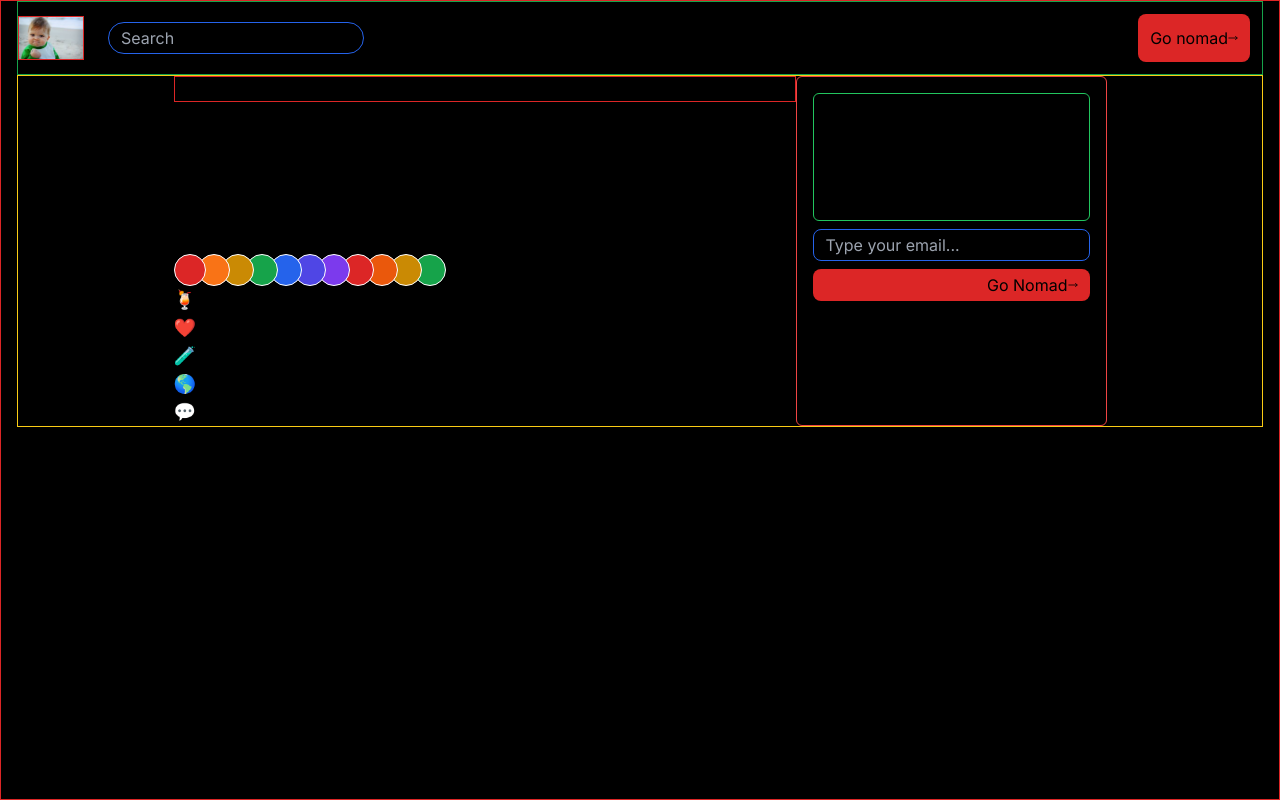
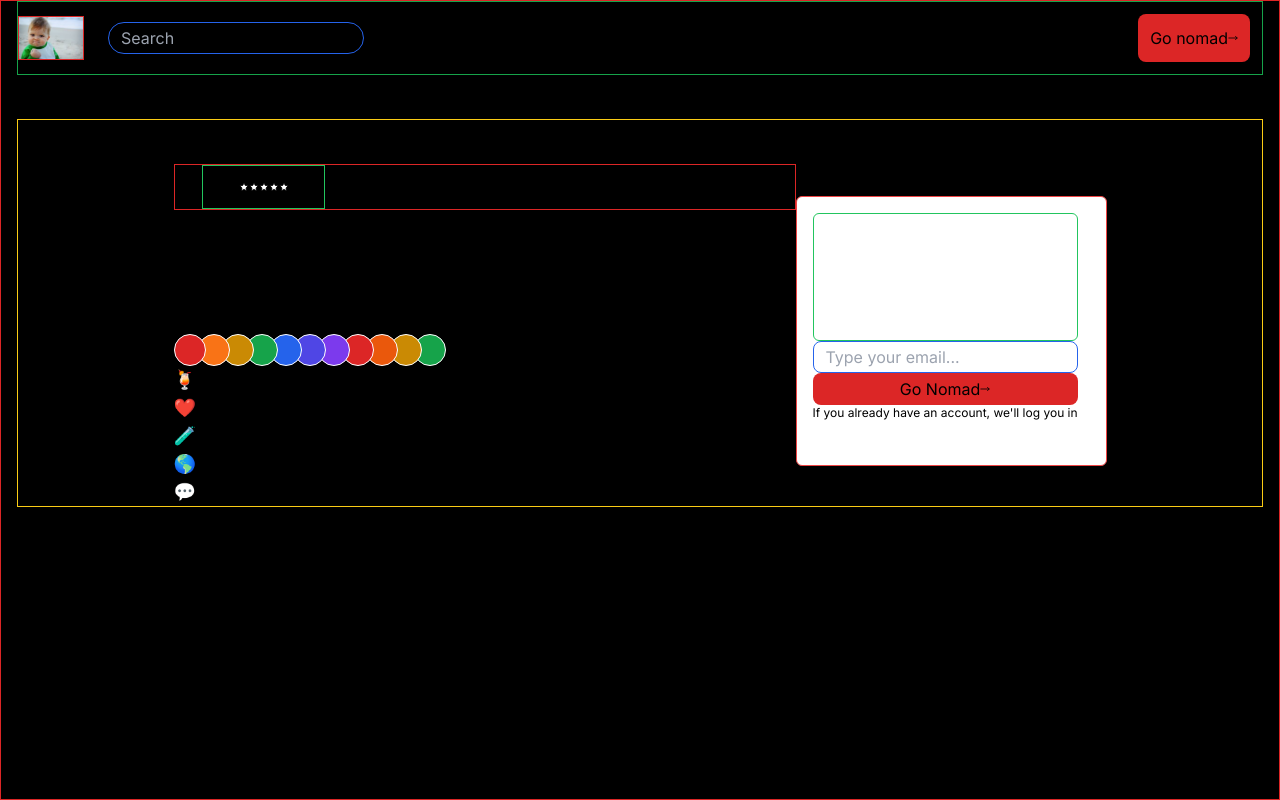
Before and after one commit to KingArthamus/nomad-list-clone, a Next.js app: page / in a window 1280 px wide. Built offline with nearby package versions, Linux system fonts and the light colour scheme.

Commit message:
finishing sidebar and olive branch

```diff
--- a/app/page.js
+++ b/app/page.js
@@ -54,19 +54,108 @@ export default function Home() {
           </button>
         </div>
       </div>
-      <div className="parent border flex border-yellow-400 w-full justify-center">
+      <div className="parent border flex border-yellow-400 w-full justify-center mt-11 pt-11">
         <div className="flex flex-col w-1/2">
-          <div className="border border-red-600"> img </div>
+          <div className="border border-red-600 flex">
+            <div>img</div>
+            <div className="border border-green-500 flex flex-col w-1/8 text-xs text-center">
+              #1 nomad community
+              <div className="flex justify-center">
+                <div>
+                  <svg
+                    xmlns="http://www.w3.org/2000/svg"
+                    width="10"
+                    height="10"
+                    viewBox="0 0 24 24"
+                    fill="white"
+                    stroke="currentColor"
+                    stroke-width="2"
+                    stroke-linecap="round"
+                    stroke-linejoin="round"
+                    class="lucide lucide-star"
+                  >
+                    <polygon points="12 2 15.09 8.26 22 9.27 17 14.14 18.18 21.02 12 17.77 5.82 21.02 7 14.14 2 9.27 8.91 8.26 12 2" />
+                  </svg>
+                </div>
+                <div>
+                  <svg
+                    xmlns="http://www.w3.org/2000/svg"
+                    width="10"
+                    height="10"
+                    viewBox="0 0 24 24"
+                    fill="white"
+                    stroke="currentColor"
+                    stroke-width="2"
+                    stroke-linecap="round"
+                    stroke-linejoin="round"
+                    class="lucide lucide-star"
+                  >
+                    <polygon points="12 2 15.09 8.26 22 9.27 17 14.14 18.18 21.02 12 17.77 5.82 21.02 7 14.14 2 9.27 8.91 8.26 12 2" />
+                  </svg>
+                </div>
+                <div>
+                  <svg
+                    xmlns="http://www.w3.org/2000/svg"
+                    width="10"
+                    height="10"
+                    viewBox="0 0 24 24"
+                    fill="white"
+                    stroke="currentColor"
+                    stroke-width="2"
+                    stroke-linecap="round"
+                    stroke-linejoin="round"
+                    class="lucide lucide-star"
+                  >
+                    <polygon points="12 2 15.09 8.26 22 9.27 17 14.14 18.18 21.02 12 17.77 5.82 21.02 7 14.14 2 9.27 8.91 8.26 12 2" />
+                  </svg>
+                </div>
+                <div>
+                  <svg
+                    xmlns="http://www.w3.org/2000/svg"
+                    width="10"
+                    height="10"
+                    viewBox="0 0 24 24"
+                    fill="white"
+                    stroke="currentColor"
+                    stroke-width="2"
+                    stroke-linecap="round"
+                    stroke-linejoin="round"
+                    class="lucide lucide-star"
+                  >
+                    <polygon points="12 2 15.09 8.26 22 9.27 17 14.14 18.18 21.02 12 17.77 5.82 21.02 7 14.14 2 9.27 8.91 8.26 12 2" />
+                  </svg>
+                </div>
+                <div>
+                  <svg
+                    xmlns="http://www.w3.org/2000/svg"
+                    width="10"
+                    height="10"
+                    viewBox="0 0 24 24"
+                    fill="white"
+                    stroke="currentColor"
+                    stroke-width="2"
+                    stroke-linecap="round"
+                    stroke-linejoin="round"
+                    class="lucide lucide-star"
+                  >
+                    <polygon points="12 2 15.09 8.26 22 9.27 17 14.14 18.18 21.02 12 17.77 5.82 21.02 7 14.14 2 9.27 8.91 8.26 12 2" />
+                  </svg>
+                </div>
+              </div>
+              <div className="text-xs">since 2014</div>
+            </div>
+            <dv>img</dv>
+          </div>
           <div className="flex flex-col">
             <h1 className="bold text-4xl"> Go nomad and live anywhere</h1>
-            <p className="text-lg">
+            <p1 className="text-lg">
               Join the #1 global community of 34,128 remote workers living and
               traveling around{" "}
-              <p className="text-lg">
+              <p2 className="text-lg">
                 the world since 2014. Don't go at it alone, meet other nomads
                 and get together!
-              </p>
-            </p>
+              </p2>
+            </p1>
           </div>
           <div className="flex -space-x-2">
             <div className="border border-white rounded-full h-8 w-8 z-[10] background bg-red-600"></div>
@@ -104,17 +193,16 @@ export default function Home() {
             </div>
           </button>
         </div>
-        <div className="flex-wrap flex-col-1 w-1/4 border border-red-500 rounded-md p-4 space-y-2">
-          <div className="border border-green-500 rounded-md pt-6 h-32">
-            video
-          </div>
+        <div className="flex-wrap flex-col-1 w-1/4 bg-white border border-red-500 rounded-md p-4 space-y-2 mt-8 mb-10 relative">
+          <div className="fixed">
+            <div className="border border-green-500 rounded-md pt-6 h-32 hover:bg-gray-200"></div>
             <div className="border border-blue-600 rounded-lg flex cursor-text h-8">
               <input
                 className="justify-left p-1 pl-3 bg-transparent focus:outline-none"
                 placeholder="Type your email..."
               />
             </div>
-          <button className="bg bg-red-600 rounded-lg justify-end hover:bg-transparent hover:text-red-600 hover:border border-red-600 bold w-full p-3 flex items-center h-8">
+            <button className="bg bg-red-600 rounded-lg justify-center hover:bg-transparent hover:text-red-600 hover:border border-red-600 bold w-full p-3 flex items-center h-8">
               Go Nomad
               <svg
                 xmlns="http://www.w3.org/2000/svg"
@@ -132,8 +220,9 @@ export default function Home() {
                 <path d="M2 12H22" />
               </svg>
             </button>
-          <div className="text-xs">
-            If you already have an account, we'll log you in{" "}
+            <div className="text-xs text-black text-center">
+              If you already have an account, we'll log you in
+            </div>
           </div>
         </div>
       </div>
```
Lines whose indentation alone changed are shown as unchanged.
